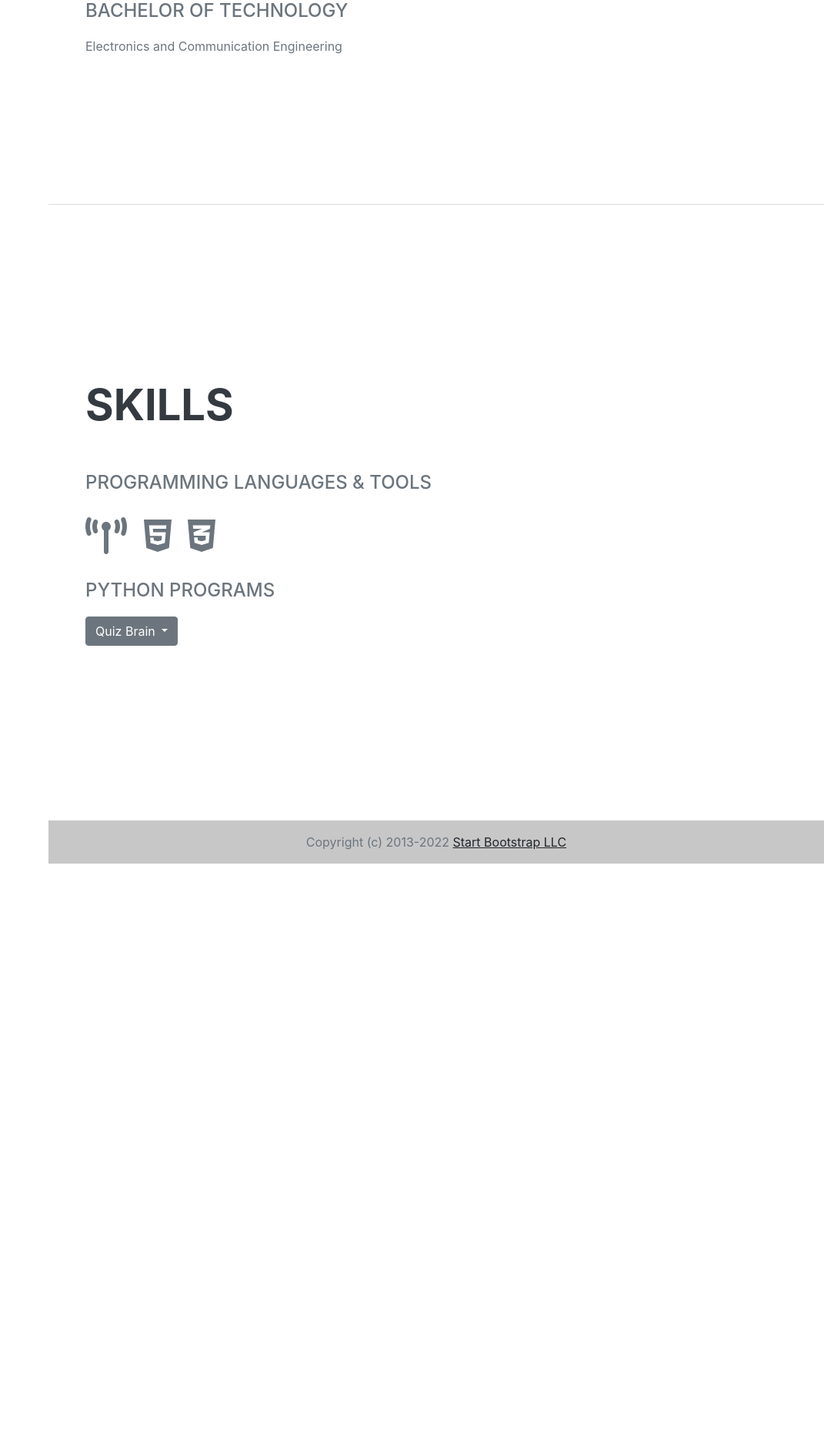
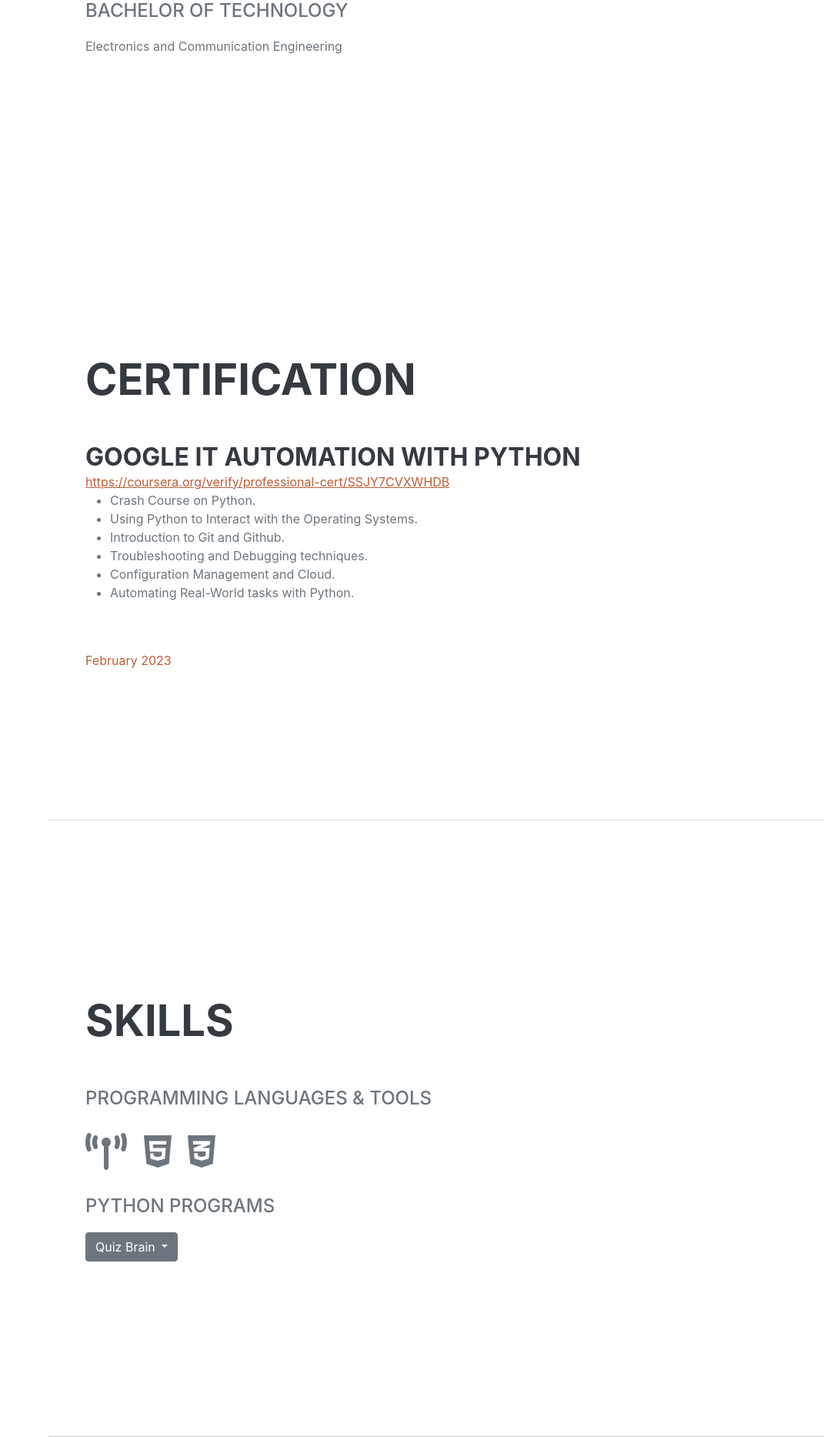
Before and after one commit to Vishnu-Kartha/Vishnu-Kartha.github.io, a Python web app: template templates/index.html in a window 1280 px wide. Shown: the part 2281-4148 px from the top of the page at 77% size, without its empty margins (209-1280 px from the left). Before the commit the page ends 3403 px from the top, so only its background shows below. Run offline with Jinja, Linux system fonts and the light colour scheme; the template is opened without the code that fills it, so the values that code supplies are empty; some libraries are stand-ins or nearby versions; some web fonts are replaced.

Commit message:
Add files via upload

```diff
--- a/templates/index.html
+++ b/templates/index.html
@@ -56,7 +56,7 @@
                     <div class="social-icons">
                         <a class="social-icon" href="https://www.linkedin.com/in/vishnu-kartha-45900b89/">
                             <i class="fab fa-linkedin-in"></i></a>
-                        <a class="social-icon" href="static/assets/Resume_Vishnu_Kartha.pdf">
+                        <a class="social-icon" href="static/assets/Resume - Vishnu Kartha.pdf">
                             <i class="fa-sharp fa-solid fa-file"></i></a>
                     </div>
                 </div>
@@ -126,6 +126,28 @@
                     </div>
                 </div>
             </section>
+            <section class="resume-section" id="education">
+                <div class="resume-section-content">
+                    <h2 class="mb-5">Certification</h2>
+                    <div class="d-flex flex-column flex-md-row justify-content-between mb-5">
+                        <div class="flex-grow-1">
+                            <h3 class="mb-0">Google IT Automation with Python</h3>
+                            <a href="https://coursera.org/verify/professional-cert/SSJY7CVXWHDB">
+                                https://coursera.org/verify/professional-cert/SSJY7CVXWHDB</a>
+                                <ul>
+                                <li>Crash Course on Python.</li>
+                                <li>Using Python to Interact with the Operating Systems.</li>
+                                <li>Introduction to Git and Github.</li>
+                                <li>Troubleshooting and Debugging techniques.</li>
+                                <li>Configuration Management and Cloud.</li>
+                                <li>Automating Real-World tasks with Python.</li>
+                            </ul>
+                            </div>
+                        </div>
+                        <div class="flex-shrink-0"><span class="text-primary">February 2023</span></div>
+                    </div>
+                </div>
+            </section>
             <hr class="m-0" />
             <!-- Skills-->
             <section class="resume-section" id="skills">
```
